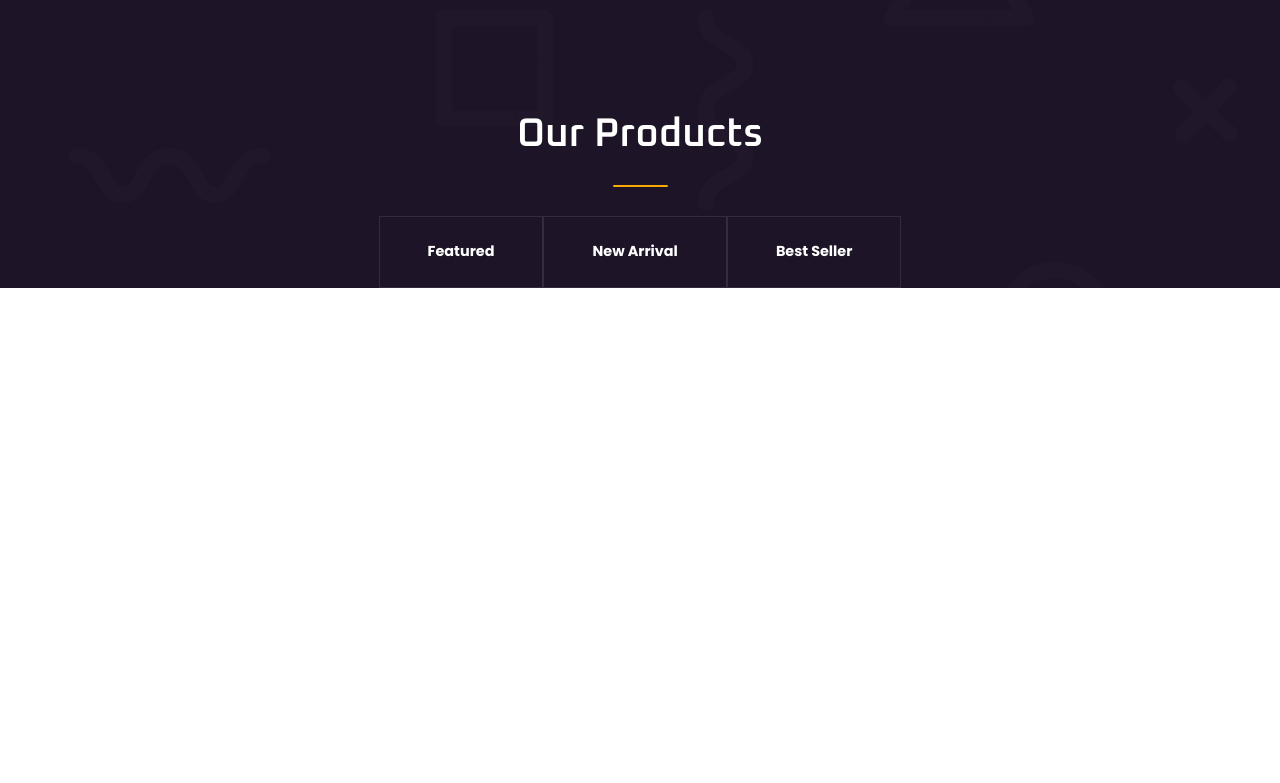
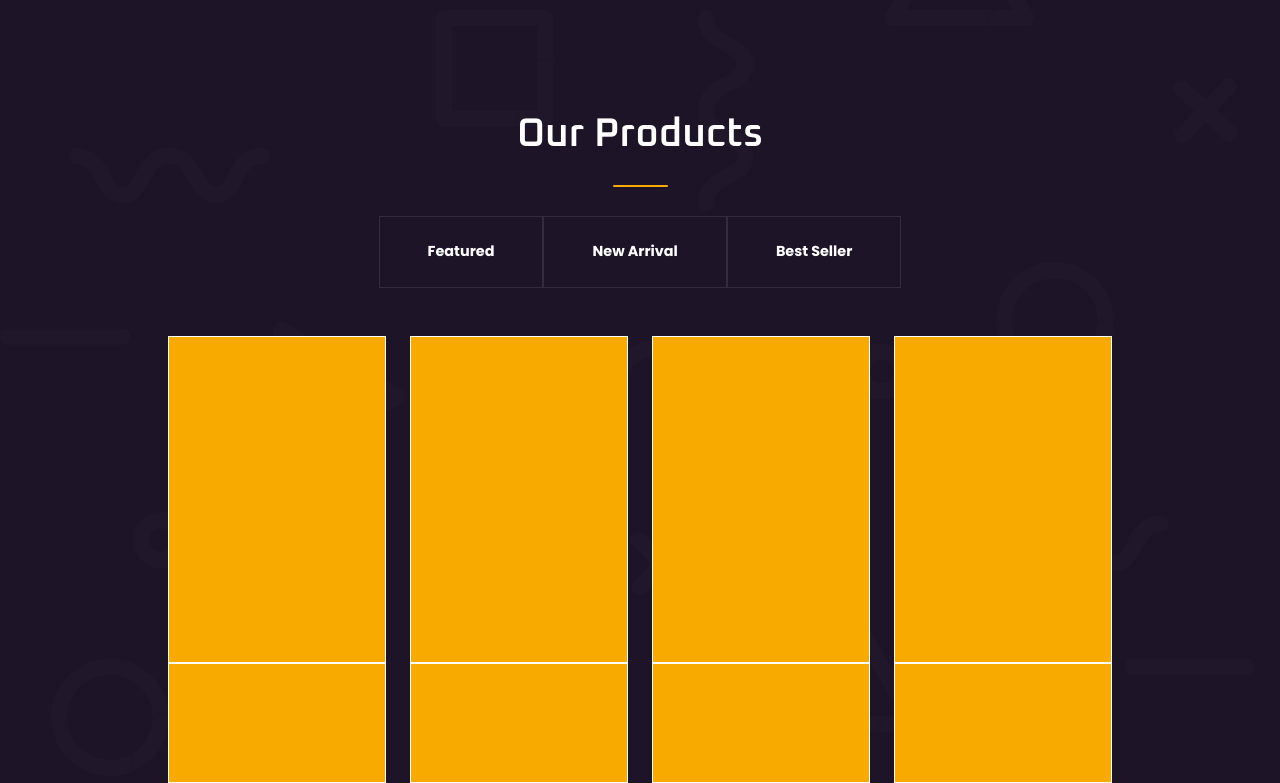
Before and after one commit to marinodilauro/proj-html-vuejs, a Vue app: page / in a window 1280 px wide. Shown: the part 2293-3076 px from the top of the page. Before the commit the page ends 2581 px from the top, so only its background shows below. Built offline with nearby package versions, Linux system fonts and the light colour scheme.

Commit message:
Add our products section layout

```diff
--- a/src/assets/scss/partials/_main.scss
+++ b/src/assets/scss/partials/_main.scss
@@ -131,6 +131,8 @@
     text-align: center;
 
     .nav {
+      margin-bottom: 3rem;
+
       .nav-item {
         border: 1px solid rgba(144, 136, 147, 0.2);
         padding: 1rem 2rem;
@@ -145,6 +147,27 @@
         }
       }
     }
+
+    .col {
+      .product_card {
+        width: 100%;
+        background-color: $accent-color;
+
+        .card_image,
+        .card_footer {
+          border: 1px solid white;
+
+        }
+
+        .card_image {
+          height: 327px;
+        }
+
+        .card_footer {
+          height: 120px;
+        }
+      }
+    }
   }
 
 
--- a/src/components/AppMain.vue
+++ b/src/components/AppMain.vue
@@ -132,10 +132,12 @@ export default {
     <!-- Special Category -->
     <div class="debug special_category">
 
+      <!-- Section title -->
       <h4 class="section_title oxanium-semibold mx-auto">Special Category</h4>
 
       <hr class="divider mx-auto">
 
+      <!-- Game cards -->
       <div class="custom-container">
         <div class="row row-cols-3">
 
@@ -176,10 +178,12 @@ export default {
     <!-- Our Products -->
     <div class="debug our_products d-flex flex-column align-items-center">
 
+      <!-- Section title -->
       <h4 class="section_title oxanium-semibold mx-auto">Our Products</h4>
 
       <hr class="divider mx-auto">
 
+      <!-- Secton navbar -->
       <ul class="nav">
         <li class="nav-item poppins-bold">
           <a class="nav-link" href="#">Featured</a>
@@ -192,6 +196,62 @@ export default {
         </li>
       </ul>
 
+      <!-- Product cards -->
+      <div class="custom-container">
+        <div class="row row-cols-4">
+
+          <div class="col">
+
+            <div class="product_card">
+
+              <div class="card_image"></div>
+
+              <div class="card_footer">
+
+              </div>
+
+            </div>
+          </div>
+
+          <div class="col">
+            <div class="product_card">
+
+              <div class="card_image"></div>
+
+              <div class="card_footer">
+
+              </div>
+
+            </div>
+          </div>
+
+          <div class="col">
+            <div class="product_card">
+
+              <div class="card_image"></div>
+
+              <div class="card_footer">
+
+              </div>
+
+            </div>
+          </div>
+
+          <div class="col">
+            <div class="product_card">
+
+              <div class="card_image"></div>
+
+              <div class="card_footer">
+
+              </div>
+
+            </div>
+          </div>
+
+        </div>
+      </div>
+
     </div>
 
   </main>
```
